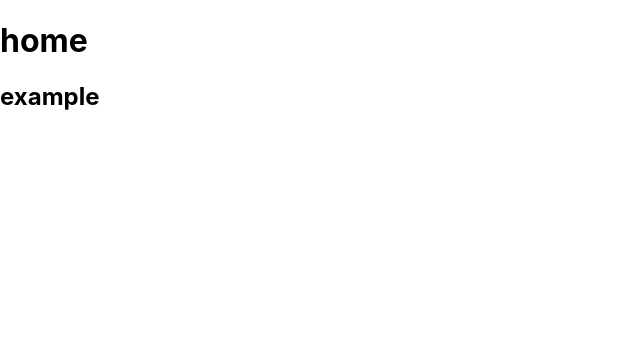
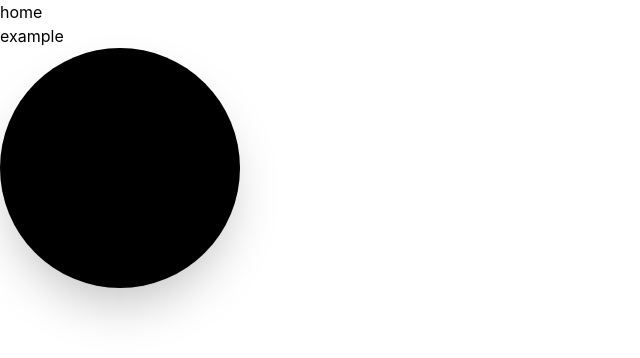
Before and after one commit to ZanyuanYang/React-Quick-Start, a React (Create React App) app: page / in a window 1280 px wide. Shown: the top 358 px of the page, without its empty margins (0-640 px from the left). Built offline with nearby package versions, Linux system fonts and the light colour scheme.

Commit message:
Tailwind CSS

```diff
--- /dev/null
+++ b/postcss.config.js
@@ -0,0 +1,6 @@
+module.exports = {
+  plugins: {
+    tailwindcss: {},
+    autoprefixer: {},
+  },
+}
--- a/src/index.css
+++ b/src/index.css
@@ -1,3 +1,7 @@
+@tailwind base;
+@tailwind components;
+@tailwind utilities;
+
 body {
   margin: 0;
   font-family: -apple-system, BlinkMacSystemFont, 'Segoe UI', 'Roboto', 'Oxygen',
--- a/src/pages/Home.js
+++ b/src/pages/Home.js
@@ -8,9 +8,14 @@ const Home = (() => {
     <div>
       <h1>home</h1>
       <h2>{example}</h2>
+      <div className='shadow-2xl h-60 w-60 bg-current rounded-full'>
+
+      </div>
     </div>
 
   )
 })
 
+
+
 export default Home
--- /dev/null
+++ b/tailwind.config.js
@@ -0,0 +1,9 @@
+module.exports = {
+  content: [
+    "./src/**/*.{js,jsx,ts,tsx}",
+  ],
+  theme: {
+    extend: {},
+  },
+  plugins: [],
+}
```
Also changed, not shown: package.json (+6 -1 lines), 1 other file (tests, documents, lock files or other folders).
